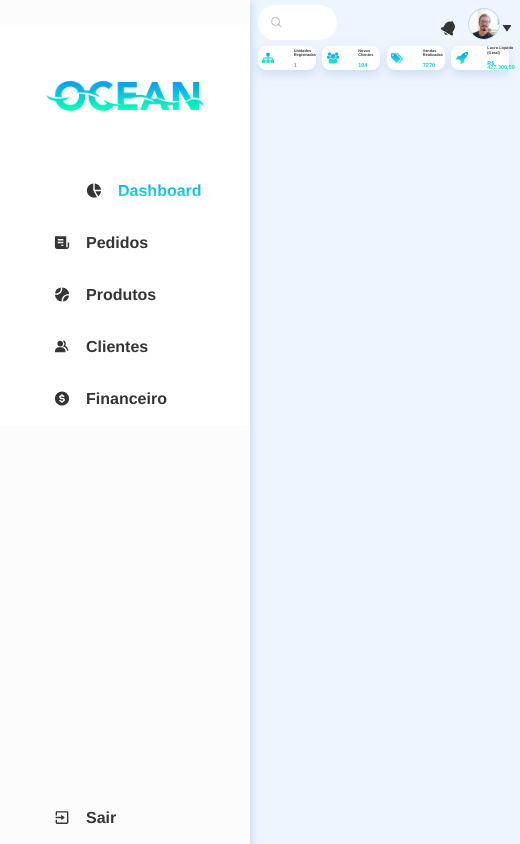
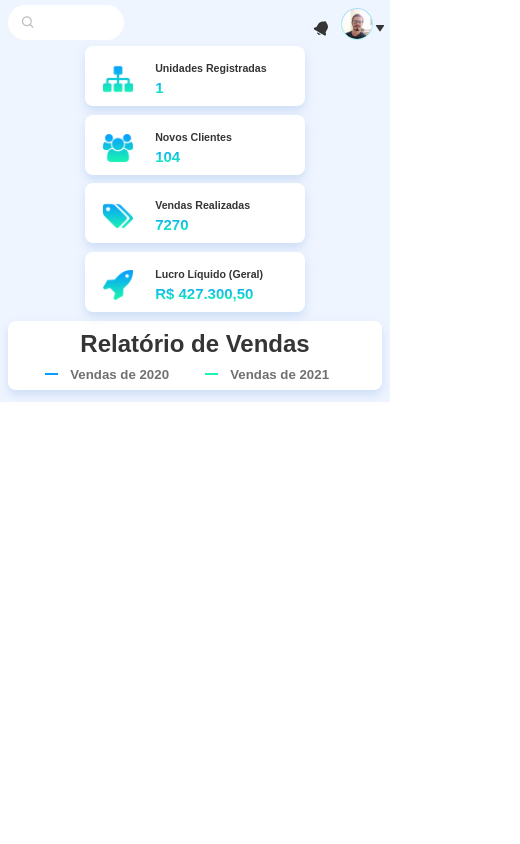
Before and after one commit to MatheusTostes/crm-ocean, a React (Create React App) app: page / in a window 390 px wide. Shown: the whole page, 520 px wide, since content can reach past the window. Built offline with nearby package versions, Linux system fonts and the light colour scheme.

Commit message:
Fix some responsive attr

```diff
--- a/src/components/DashboardsPanel/index.js
+++ b/src/components/DashboardsPanel/index.js
@@ -1,9 +1,19 @@
-import { Container } from './styles'
+import { Container, CardHeader, Periods } from './styles'
 
 function DashboardsPanel () {
   return (
     <>
       <Container>
+        <CardHeader>
+          <h2>Relatório de Vendas</h2>
+          <Periods>
+            <hr className="vendasAntigas" />
+            <h5>Vendas de 2020</h5>
+            <hr className="vendasRecentes" />
+            <h5>Vendas de 2021</h5>
+          </Periods>
+        </CardHeader>
+
       </Container>
     </>
   )
--- a/src/components/DashboardsPanel/styles.js
+++ b/src/components/DashboardsPanel/styles.js
@@ -1,4 +1,73 @@
 import styled from 'styled-components'
 
 export const Container = styled.div`
+  background-color: white;
+  width: 100%;
+  border-radius: 8px;
+  margin: 1.1vw 0;
+  display: flex;
+  flex-direction: column;
+  align-items: center;
+  box-shadow: 0 5px 10px rgba(184, 206, 239, 0.6);
 `
+export const CardHeader = styled.div`
+  background: none;
+  width: 100%;
+  display: flex;
+  align-items: center;
+  justify-content: space-between;
+  font-size: min(1.2vw, 1rem);
+  flex-wrap: wrap;
+
+  h2, h5 {
+    margin: 1.3%;
+  }
+
+  @media (max-width: 950px) {
+    font-size: 1rem;
+    margin: 1.1vw auto;
+
+    h2, h5{
+      width: 100%;
+      text-align: center;
+    }
+  }
+`
+export const Periods = styled.div`
+  width: 320px;
+  display: flex;
+  justify-content: space-between;
+  align-items: center;
+  margin: 1.3%;
+
+  h5{
+    opacity: 0.7;
+  }
+
+  hr {
+    margin: 10px;
+  }
+
+  .vendasAntigas, .vendasRecentes {
+    width: 30px;
+    height: 2px;
+    margin-right: -30px;
+    border: none;
+  }
+
+  .vendasAntigas {
+    background-color: rgba(7,159,255,1) ;
+  }
+
+  .vendasRecentes {
+    background-color: rgba(26,244,180,1);
+  }
+
+  @media (max-width: 950px) {
+    margin: auto;
+
+    h5 {
+      margin-left: 20px;
+    }
+  }
+`
--- a/src/components/Header/styles.js
+++ b/src/components/Header/styles.js
@@ -75,6 +75,7 @@
   border-radius: 10px 0px 10px 10px;
   display: ${props => `${props.state}`};
   box-shadow: 2px 4px 5px #B8CEEF;
+  z-index: 1;
 
   .options-text{
     background: none;
--- a/src/components/SideBar/styles.js
+++ b/src/components/SideBar/styles.js
@@ -27,6 +27,10 @@
     :hover {
       background: none;
     }
+  }
+
+  @media (max-width: 1000px) {
+    display: none;
   }
 `
 export const Logo = styled.div`
--- a/src/components/StatisticCards/styles.js
+++ b/src/components/StatisticCards/styles.js
@@ -3,6 +3,11 @@
 export const Container = styled.div`
   display: flex;
   justify-content: space-between;
+
+
+  @media (max-width: 950px) {
+    flex-wrap: wrap;
+  }
 `
 export const Card = styled.div`
   background-color: white;
@@ -19,15 +24,21 @@
     height: 50%;
     margin: 8%;
   }
+
+  @media (max-width: 950px) {
+    width: 220px;
+    height: 60px;
+    flex-wrap: wrap;
+    margin: 1.1vw auto;
+  }
 `
 export const CardText = styled.div`
   background: none;
   font-size: min(1.2vw, 1rem);
-  margin: 10px;
+  /* margin: 10px; */
 
   h3, h5{
     background: none;
-    line-height: min(1.2vw, 1rem);
     margin: 5px;
   }
 
@@ -35,6 +46,10 @@
     background: -webkit-linear-gradient(270deg, rgba(7,159,255,1) 0%, rgba(26,244,180,1) 100%);
     -webkit-background-clip: text;
     -webkit-text-fill-color: transparent;
+  }
 
+  @media (max-width: 950px) {
+    font-size: 0.8rem;
+    margin: 0;
   }
 `
--- a/src/globalStyles.js
+++ b/src/globalStyles.js
@@ -1,12 +1,13 @@
 import { createGlobalStyle } from "styled-components";
 
 const GlobalStyle = createGlobalStyle`
+@import url('https://fonts.googleapis.com/css2?family=Poppins:wght@100;200;400;600;700;800;900&display=swap');
+
   * {
     margin: 0;
     padding: 0;
-    background-color: #eff5ff;
     color: #353535;
-    font-family: helvetica, arial, sans-serif;
+    font-family: 'Poppins', sans-serif;
   }
 `
 
--- a/src/styles.js
+++ b/src/styles.js
@@ -3,9 +3,14 @@
 export const Container = styled.div`
   width: 100vw;
   display: flex;
+  background-color: #eff5ff;
 `
 export const Content = styled.div`
   margin-left: 250px;
   width: 100%;
   padding: 2%;
+
+  @media (max-width: 1000px) {
+    margin-left: 0;
+  }
 `
```
